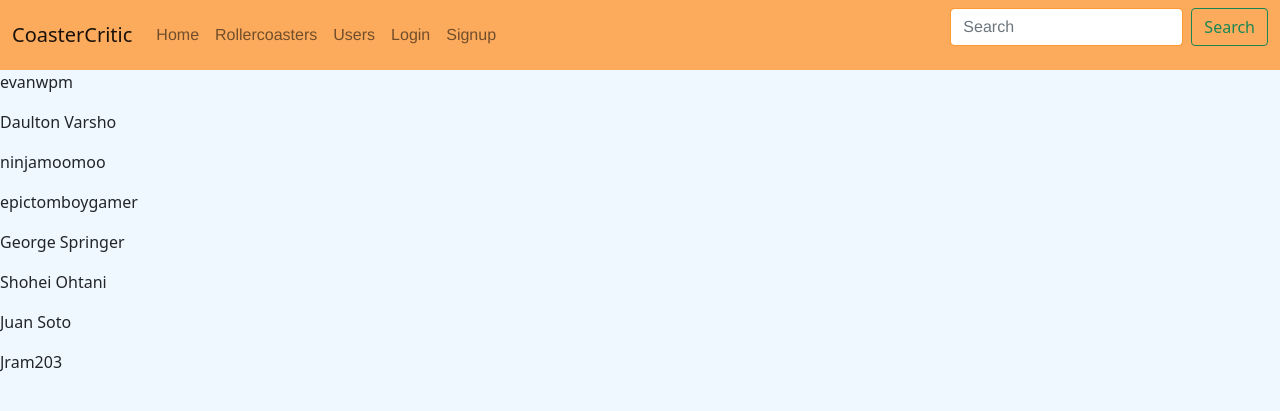
After one commit to EvanMad/CoasterCritic, a Flask app: page /users in a window 1280 px wide. The commit adds this page. Shown: the top 411 px of the page. Run offline with Flask 3, Linux system fonts and the light colour scheme; some libraries are stand-ins or nearby versions.

Commit message:
added users and rollercoasters pages

```diff
--- a/app/main.py
+++ b/app/main.py
@@ -77,3 +77,13 @@ def view_profile(user_id):
 @main.route('/add_review', methods=['POST'])
 def add_review():
     pass
+
+@main.route('/rollercoasters', methods=['GET'])
+def view_rollercoasters():
+    rollercoasters = models.Rollercoaster.query.all()
+    return render_template('rollercoasters.html', rollercoasters=rollercoasters)
+
+@main.route('/users', methods=['GET'])
+def view_users():
+    users = models.User.query.all()
+    return render_template('users.html', users=users)
--- a/app/templates/base.html
+++ b/app/templates/base.html
@@ -47,12 +47,12 @@
                         <li class="nav-item">
                             <a class="nav-link font-test" href="{{url_for('main.index')}}">Home</a>
                         </li>
-                        <!-- <li class="nav-item">
-                            <a class="nav-link font-test" href="{{url_for('main.index')}}">Rollercoasters</a>
+                        <li class="nav-item">
+                            <a class="nav-link font-test" href="{{url_for('main.view_rollercoasters')}}">Rollercoasters</a>
                         </li>
                         <li class="nav-item">
-                            <a class="nav-link font-test" href="{{url_for('main.index')}}">Users</a>
-                        </li> -->
+                            <a class="nav-link font-test" href="{{url_for('main.view_users')}}">Users</a>
+                        </li>
                         {% if current_user.is_authenticated %}
                         <li class="nav-item">
                             <a class="nav-link font-test" href="{{url_for('main.profile')}}">Profile</a>
--- /dev/null
+++ b/app/templates/users.html
@@ -0,0 +1,9 @@
+{% extends "base.html" %}
+
+{% block content %}
+<div>
+    {% for user in users %}
+    <p>{{ user.name }}</p>
+    {% endfor %}
+</div>
+{% endblock %}
```
Also changed, not shown: app/templates/rollercoasters.html (added, +9 -0 lines).
